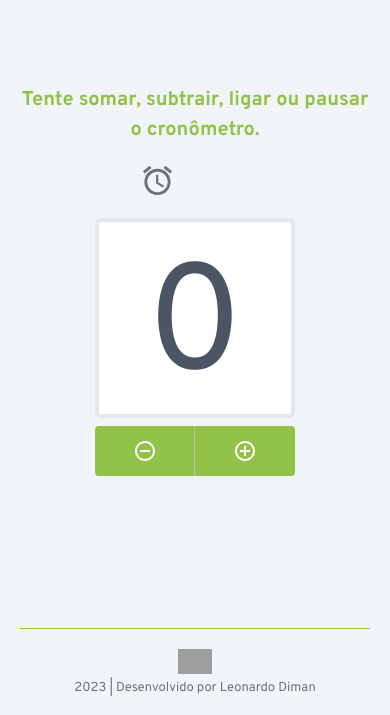
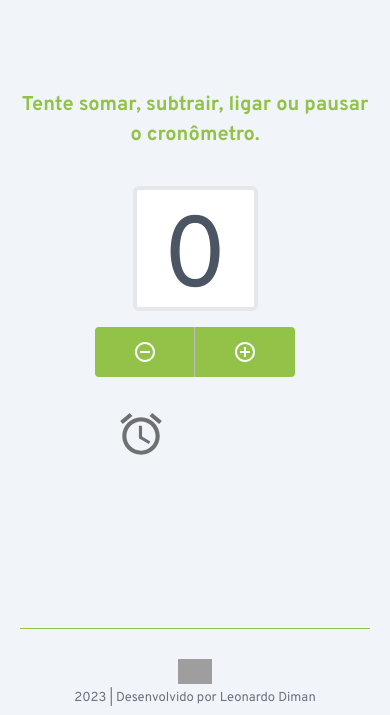
Before and after one commit to leodiman182/desafio-cotefacil, a React (Create React App) app: page / in a window 390 px wide. Shown: the part 379-1094 px from the top of the page. Built offline with nearby package versions, Linux system fonts and the light colour scheme; grey boxes are pictures that could not be loaded.

Commit message:
Novo layout do projeto + responsivo

```diff
--- a/src/App.js
+++ b/src/App.js
@@ -13,17 +13,26 @@ function App() {
     <Header />
     <AlertComponent />
     <main className="main bg-slate-100 flex flex-col items-center justify-center">
-      <h2 className="font-bold text-primary text-center text-[20px] md:text-[24px] px-[20px] md:px-0 mb-[6px]">
-        Tente somar, subtrair, ligar ou pausar o cronômetro.
-      </h2>
-      <Stack direction='column' spacing={1} alignItems='center'>
-        <Stack direction='row' spacing={2}>
-          <TimerButton />
-          <ResetAlert />
-        </Stack>
-        <Timer />
-        <InteractionButtons />
-      </Stack>
+      <section className="max-w-[900px] mx-auto grid grid-cols-1 md:grid-cols-2 py-[50px]">
+        <aside className="col-span-2 md:col-span-1">
+          <Stack direction='column' spacing={2} alignItems='center'>
+            <h2 className="font-bold text-primary text-center text-[20px] md:text-[24px] px-[20px] py-[20px] md:hidden">
+              Tente somar, subtrair, ligar ou pausar o cronômetro.
+            </h2>
+            <Timer />
+            <InteractionButtons />
+          </Stack>
+        </aside>
+        <article className="col-span-2 md:col-span-1 flex flex-col items-center justify-evenly">
+          <h2 className="font-bold text-primary text-center md:text-[24px] px-[75px] hidden md:block">
+            Tente somar, subtrair, ligar ou pausar o cronômetro.
+          </h2>
+          <div className="flex flex-row w-[250px] justify-evenly py-[20px] md:py-0">
+            <TimerButton />
+            <ResetAlert />
+          </div>
+        </article>
+      </section>
     </main>
     <Footer />
     </>
--- a/src/components/Footer.js
+++ b/src/components/Footer.js
@@ -3,8 +3,8 @@ const Footer = () => {
   const year = data.getFullYear();
 
   return (
-    <footer className="md:h-[120px] px-[20px] lg:px-0 bg-slate-100">
-      <div className='flex flex-col md:flex-row justify-between items-center mx-auto max-w-[1024px] border-t-[1px] border-primary p-[20px]'>
+    <footer className="md:h-[80px] xl:h-[120px] px-[20px] lg:px-0 bg-slate-100">
+      <div className='flex flex-col md:flex-row justify-between items-center mx-auto max-w-[1024px] border-t-[1px] border-primary md:p-[20px] pt-[30px] pb-[10px]'>
         <img className='pb-[5px] h-[30px]' src="https://cotefacil.online/wp-content/uploads/2021/09/logo_site_cabecalho.png" alt="" />
         <p className='text-gray-500 text-center text-[13px]'>{ year } | Desenvolvido por <a className='hover:text-primary hover:cursor-pointer duration-150' target='_blank' href="https://portfolio-leodiman.vercel.app/" rel="noopener noreferrer">Leonardo Diman</a></p>
       </div>
--- a/src/components/Header/index.js
+++ b/src/components/Header/index.js
@@ -2,7 +2,7 @@ import './style.css';
 
 const Header = () => {
   return (
-    <header className="w-full md:h-[100px] py-[10px] bg-primary md:p-[20px] flex flex-col justify-center relative">
+    <header className="w-full md:h-[70px] xl:h-[100px] py-[10px] bg-primary md:p-[20px] flex flex-col justify-center relative">
       <div class="custom-shape-divider-top-1679601766">
         <svg data-name="Layer 1" xmlns="http://www.w3.org/2000/svg" viewBox="0 0 1200 120" preserveAspectRatio="none">
             <path d="M0,0V46.29c47.79,22.2,103.59,32.17,158,28,70.36-5.37,136.33-33.31,206.8-37.5C438.64,32.43,512.34,53.67,583,72.05c69.27,18,138.3,24.88,209.4,13.08,36.15-6,69.85-17.84,104.45-29.34C989.49,25,1113-14.29,1200,52.47V0Z" opacity=".25" class="shape-fill"></path>
--- a/src/components/Header/style.css
+++ b/src/components/Header/style.css
@@ -21,6 +21,12 @@
 
 @media (min-width: 768px) {
   .custom-shape-divider-top-1679601766 {
+    top: 70px;
+  }
+}
+
+@media (min-width: 1280px) {
+  .custom-shape-divider-top-1679601766 {
     top: 100px;
   }
 }
--- a/src/components/ResetAlert.js
+++ b/src/components/ResetAlert.js
@@ -24,7 +24,7 @@ const ResetAlert = () => {
                 setCounter(0)
               }}
               >
-              <RestartAltIcon fontSize="large" />
+              <RestartAltIcon sx={{ fontSize: "50px" }} />
         </IconButton>
       </Tooltip>
     </Fade>
--- a/src/components/Timer.js
+++ b/src/components/Timer.js
@@ -41,8 +41,8 @@ const Timer = () => {
   }, [counter])
 
   return (
-    <div className={classNames(isEven ? "bg-primary border-primary" : "bg-white", "flex fle-col items-center justify-center text-center border-[4px] rounded-md w-[200px] h-[200px] mx-auto pt-[25px]")}>
-      <p className={classNames(isEven ? "text-white" : "text-gray-600", "text-[150px] md:text-[120px]")}>
+    <div className={classNames(isEven ? "bg-primary border-primary" : "bg-white", "flex fle-col items-center justify-center text-center border-[4px] rounded-md w-[125px] h-[125px] md:w-[200px] md:h-[200px] mx-auto pt-[25px]")}>
+      <p className={classNames(isEven ? "text-white" : "text-gray-600", "text-[100px] md:text-[120px]")}>
         {counter}
       </p>
     </div>
--- a/src/components/TimerButton.js
+++ b/src/components/TimerButton.js
@@ -39,7 +39,7 @@ const TimerButton = () => {
               clearInterval(id.current)
             }}
             >
-            <AccessAlarmIcon fontSize="large" />
+            <AccessAlarmIcon sx={{ fontSize: "50px" }} />
           </IconButton>
         ) : !timerOn && wasTimerUsed ? (
           <IconButton
@@ -55,7 +55,7 @@ const TimerButton = () => {
                 handleTimer()
               }}
             >
-              <AccessAlarmIcon fontSize="large" />
+              <AccessAlarmIcon sx={{ fontSize: "50px" }} />
             </IconButton>
 
         ) : (
@@ -69,7 +69,7 @@ const TimerButton = () => {
               handleTimer()
             }}
           >
-            <AccessAlarmIcon fontSize="large" />
+            <AccessAlarmIcon sx={{ fontSize: "50px" }} />
           </IconButton>
         )
       }
--- a/src/index.css
+++ b/src/index.css
@@ -20,6 +20,11 @@ code {
 
 @media (min-width: 768px) {
   .main {
+    height: calc(100vh - 150px);
+  }
+}
+@media (min-width: 1280px) {
+  .main {
     height: calc(100vh - 220px);
   }
 }
```
